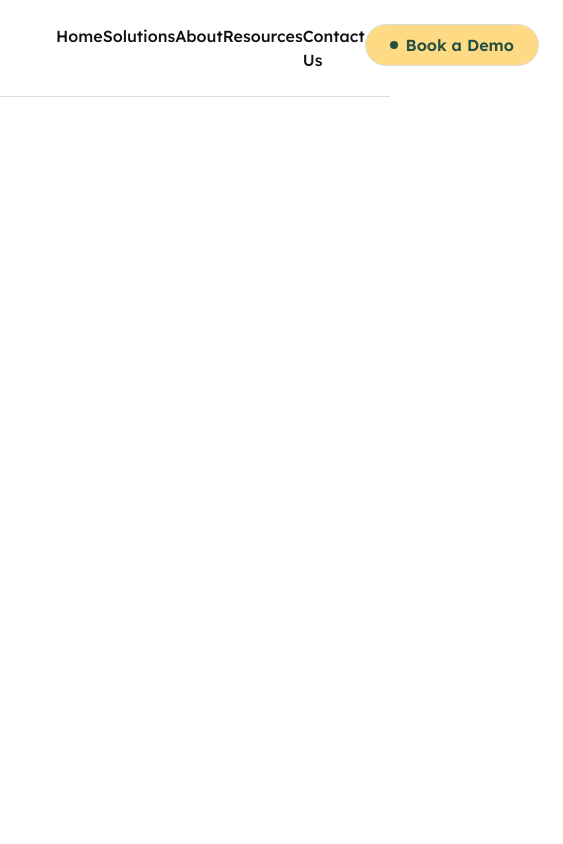
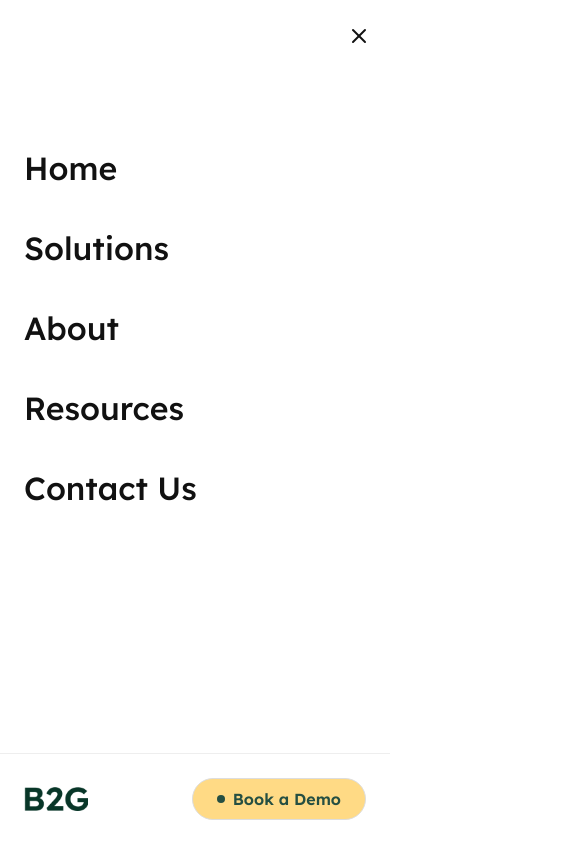
Before and after one commit to raptor-07/b2gs-test-v3, a Next.js app: page / in a window 390 px wide. Both pictures are taken after a click on the button "Toggle menu". Shown: the whole page, 563 px wide, since content can reach past the window. Built offline with nearby package versions, Linux system fonts and the light colour scheme.

Commit message:
create overlay fo mobile view

```diff
--- a/src/ui/header/animations/variants.ts
+++ b/src/ui/header/animations/variants.ts
@@ -8,49 +8,37 @@ export const underlineMotion: Variants = {
   },
 };
 
-export const drawerVariants: Variants = {
+export const overlayVariants: Variants = {
   closed: {
     x: "100%",
     transition: {
       type: "spring",
-      stiffness: 400,
-      damping: 40,
+      damping: 30,
     },
   },
   open: {
     x: 0,
     transition: {
       type: "spring",
-      stiffness: 400,
-      damping: 40,
+      damping: 30,
     },
   },
 };
 
 export const menuItemVariants: Variants = {
-  closed: { x: 20, opacity: 0 },
-  open: {
+  initial: { x: 50, opacity: 0 },
+  animate: (i: number) => ({
     x: 0,
     opacity: 1,
     transition: {
+      delay: i * 0.1,
       type: "spring",
-      stiffness: 300,
-      damping: 30,
+      damping: 25,
     },
-  },
+  }),
 };
 
-export const hamburgerVariants: Variants = {
-  closed: { rotate: 0, y: 0 },
-  open: { rotate: 45, y: 8 },
+export const menuButtonVariants: Variants = {
+  visible: { opacity: 1 },
+  hidden: { opacity: 0 },
 };
-
-export const hamburgerMiddleVariants: Variants = {
-  closed: { opacity: 1 },
-  open: { opacity: 0 },
-};
-
-export const hamburgerBottomVariants: Variants = {
-  closed: { rotate: 0, y: 0 },
-  open: { rotate: -45, y: -8 },
-};
--- a/src/ui/header/components/client/HeaderContent.tsx
+++ b/src/ui/header/components/client/HeaderContent.tsx
@@ -2,22 +2,17 @@
 
 import { useState } from "react";
 import Link from "next/link";
-import { useReducedMotion } from "framer-motion";
 import { useScreenSize } from "@/hooks/useScreenSize";
 import { LogoImage } from "../server/LogoImage";
-import { NavItem } from "../../types";
+import { HeaderContentProps } from "../../types";
 import { NavigationMenu } from "./NavigationMenu";
 import { MenuToggle } from "./MenuToggle";
-import { MobileDrawer } from "./MobileDrawer";
-
-interface HeaderContentProps {
-  items: NavItem[];
-}
+import { MobileOverlay } from "./MobileOverlay";
 
 function HeaderSkeleton({ items }: HeaderContentProps) {
   return (
-    <div className="flex h-16 items-center justify-between">
-      <div className="h-8 w-32 bg-gray-100 animate-pulse rounded" />
+    <div className="flex w-full items-center justify-between">
+      <div className="h-8 w-32 min-w-[128px] bg-gray-100 animate-pulse rounded" />
       <div className="hidden md:flex space-x-8">
         {items.map((_, i) => (
           <div key={i} className="h-4 w-20 bg-gray-100 animate-pulse rounded" />
@@ -32,36 +27,30 @@ function HeaderSkeleton({ items }: HeaderContentProps) {
 export function HeaderContent({ items }: HeaderContentProps) {
   const { isMobile, isLoading } = useScreenSize();
   const [isOpen, setIsOpen] = useState(false);
-  const preferReducedMotion = useReducedMotion();
-  const shouldReduceMotion = preferReducedMotion === null ? false : preferReducedMotion;
 
   if (isLoading) {
     return <HeaderSkeleton items={items} />;
   }
 
   return (
-    <div className="flex h-16 items-center justify-between">
-      <Link href="/" className="relative block h-8 w-32">
+    <>
+      <div className="flex w-full items-center justify-between">
+        <Link href="/">
           <LogoImage variant={isMobile ? "mobile" : "desktop"} />
         </Link>
 
         {isMobile ? (
-        <>
-          <MenuToggle
-            isOpen={isOpen}
-            onClick={() => setIsOpen(!isOpen)}
-            shouldReduceMotion={shouldReduceMotion}
-          />
-          <MobileDrawer
-            isOpen={isOpen}
-            onClose={() => setIsOpen(false)}
-            items={items}
-            shouldReduceMotion={shouldReduceMotion}
-          />
-        </>
+          <MenuToggle isOpen={isOpen} onClick={() => setIsOpen(!isOpen)} />
         ) : (
           <NavigationMenu items={items} />
         )}
       </div>
+
+      <MobileOverlay
+        items={items}
+        isOpen={isOpen}
+        onClose={() => setIsOpen(false)}
+      />
+    </>
   );
 }
--- a/src/ui/header/components/client/MenuToggle.tsx
+++ b/src/ui/header/components/client/MenuToggle.tsx
@@ -1,52 +1,21 @@
 "use client";
 
+import { Menu } from "lucide-react";
 import { motion } from "framer-motion";
-import {
-  hamburgerVariants,
-  hamburgerMiddleVariants,
-  hamburgerBottomVariants,
-} from "../../animations/variants";
 import { MenuButtonProps } from "../../types";
+import { menuButtonVariants } from "../../animations/variants";
 
-export function MenuToggle({
-  isOpen,
-  onClick,
-  shouldReduceMotion,
-}: MenuButtonProps) {
-  const transition = shouldReduceMotion
-    ? { duration: 0.1 }
-    : { type: "spring", stiffness: 400, damping: 40 };
-
+export function MenuToggle({ isOpen, onClick }: MenuButtonProps) {
   return (
-    <button
+    <motion.button
       onClick={onClick}
-      className="z-50 p-2"
+      className="z-50 p-2 text-gray-800"
+      animate={isOpen ? "hidden" : "visible"}
+      variants={menuButtonVariants}
       aria-label="Toggle menu"
       aria-expanded={isOpen}
     >
-      <motion.div
-        animate={isOpen ? "open" : "closed"}
-        className="relative h-6 w-6"
-      >
-        <motion.span
-          variants={hamburgerVariants}
-          transition={transition}
-          className="absolute h-0.5 w-6 bg-gray-800 transform-gpu"
-          style={{ top: 0 }}
-        />
-        <motion.span
-          variants={hamburgerMiddleVariants}
-          transition={transition}
-          className="absolute h-0.5 w-6 bg-gray-800 transform-gpu"
-          style={{ top: "50%" }}
-        />
-        <motion.span
-          variants={hamburgerBottomVariants}
-          transition={transition}
-          className="absolute h-0.5 w-6 bg-gray-800 transform-gpu"
-          style={{ bottom: 0 }}
-        />
-      </motion.div>
-    </button>
+      <Menu size={24} />
+    </motion.button>
   );
 }
--- a/src/ui/header/components/client/MobileDrawer.tsx
+++ /dev/null
@@ -1,70 +0,0 @@
-"use client";
-
-import { motion, AnimatePresence } from "framer-motion";
-import Link from "next/link";
-import DemoButton from "@/components/buttons/demo-button";
-import { MobileDrawerProps } from "../../types";
-import { drawerVariants, menuItemVariants } from "../../animations/variants";
-
-export function MobileDrawer({
-  items,
-  isOpen,
-  onClose,
-  shouldReduceMotion,
-}: MobileDrawerProps) {
-  const transition = shouldReduceMotion
-    ? { duration: 0.1 }
-    : { type: "spring", stiffness: 400, damping: 40 };
-
-  return (
-    <AnimatePresence>
-      {isOpen && (
-        <>
-          <motion.div
-            initial={{ opacity: 0 }}
-            animate={{ opacity: 1 }}
-            exit={{ opacity: 0 }}
-            transition={shouldReduceMotion ? { duration: 0.1 } : undefined}
-            className="fixed inset-0 bg-black/20 backdrop-blur-sm"
-            onClick={onClose}
-          />
-          <motion.div
-            initial="closed"
-            animate="open"
-            exit="closed"
-            variants={drawerVariants}
-            transition={transition}
-            className="fixed inset-y-0 right-0 w-64 bg-white p-6 shadow-lg"
-          >
-            <div className="flex h-full flex-col">
-              <div className="flex flex-col space-y-6 pt-8">
-                {items.map((item, i) => (
-                  <motion.div
-                    key={item.name}
-                    custom={i}
-                    variants={menuItemVariants}
-                  >
-                    <Link
-                      href={item.href}
-                      className="text-lg font-medium text-gray-800 hover:text-primary-500"
-                      onClick={onClose}
-                    >
-                      {item.name}
-                    </Link>
-                  </motion.div>
-                ))}
-              </div>
-              <motion.div
-                className="mt-auto"
-                custom={items.length}
-                variants={menuItemVariants}
-              >
-                <DemoButton className="w-full" />
-              </motion.div>
-            </div>
-          </motion.div>
-        </>
-      )}
-    </AnimatePresence>
-  );
-}
--- /dev/null
+++ b/src/ui/header/components/client/MobileOverlay.tsx
@@ -0,0 +1,72 @@
+"use client";
+
+import { motion, AnimatePresence } from "framer-motion";
+import { X } from "lucide-react";
+import Link from "next/link";
+import DemoButton from "@/components/buttons/demo-button";
+import { LogoImage } from "../server/LogoImage";
+import { overlayVariants, menuItemVariants } from "../../animations/variants";
+import { MobileOverlayProps } from "../../types";
+
+export function MobileOverlay({ isOpen, onClose, items }: MobileOverlayProps) {
+  return (
+    <AnimatePresence>
+      {isOpen && (
+        <motion.div
+          initial="closed"
+          animate="open"
+          exit="closed"
+          variants={overlayVariants}
+          className="fixed inset-0 z-[100] bg-white top-0"
+        >
+          <div className="flex flex-col min-h-screen">
+            {/* Fixed Top Section */}
+            <div className="sticky top-0 p-6 bg-white">
+              <motion.button
+                onClick={onClose}
+                className="text-gray-800 absolute right-[5%] top-[50%]"
+                whileHover={{ scale: 1.1 }}
+                aria-label="Close menu"
+              >
+                <X size={24} />
+              </motion.button>
+            </div>
+
+            {/* Scrollable Middle Section */}
+            <div className="flex-1 overflow-y-auto px-6 pt-24 pb-32">
+              <nav className="flex flex-col space-y-8">
+                {items.map((item, i) => (
+                  <motion.div
+                    key={item.name}
+                    custom={i}
+                    initial="initial"
+                    animate="animate"
+                    variants={menuItemVariants}
+                  >
+                    <Link
+                      href={item.href}
+                      className="text-2xl font-medium text-gray-800 hover:text-primary-500"
+                      onClick={onClose}
+                    >
+                      {item.name}
+                    </Link>
+                  </motion.div>
+                ))}
+              </nav>
+            </div>
+
+            {/* Fixed Bottom Section */}
+            <div className="sticky bottom-0 border-t border-gray-100 bg-white p-6">
+              <div className="flex items-center justify-between gap-4">
+                <div className="">
+                  <LogoImage variant="mobile" />
+                </div>
+                <DemoButton />
+              </div>
+            </div>
+          </div>
+        </motion.div>
+      )}
+    </AnimatePresence>
+  );
+}
--- a/src/ui/header/components/server/HeaderRoot.tsx
+++ b/src/ui/header/components/server/HeaderRoot.tsx
@@ -11,7 +11,7 @@ const navItems = [
 export default function Header() {
   return (
     <header className="sticky top-0 z-50 w-full border-b bg-white/80 backdrop-blur-sm">
-      <div className="container mx-auto px-4">
+      <div className="">
         <HeaderContent items={navItems} />
       </div>
     </header>
--- a/src/ui/header/components/server/LogoImage.tsx
+++ b/src/ui/header/components/server/LogoImage.tsx
@@ -1,7 +1,7 @@
 import Image, { ImageProps } from "next/image";
-import { cn } from "@/utils/cn";
 
-interface LogoImageProps extends Omit<ImageProps, "src" | "alt" | "width" | "height"> {
+interface LogoImageProps
+  extends Omit<ImageProps, "src" | "alt" | "width" | "height"> {
   variant: "mobile" | "desktop";
 }
 
@@ -10,18 +10,19 @@ export function LogoImage({
   className,
   ...props
 }: LogoImageProps) {
-  const imagePath = variant === "mobile"
-    ? "/assets/logo/mobile/text-logo.png"
-    : "/assets/logo/desktop/text-logo.png";
+  const imagePath =
+    variant === "mobile"
+      ? "/assets/logo/mobile/text-logo.png"
+      : "/assets/logo/desktop/text-logo.png";
 
   return (
     <Image
       src={imagePath}
       alt="Logo"
       width={variant === "mobile" ? 64 : 128}
-      height={32}
+      height={0}
       priority
-      className={cn("object-contain", className)}
+      className={className}
       {...props}
     />
   );
--- a/src/ui/header/index.ts
+++ b/src/ui/header/index.ts
@@ -7,7 +7,7 @@ export { LogoImage } from "./components/server/LogoImage";
 // Export client components
 export { NavigationMenu } from "./components/client/NavigationMenu";
 export { MenuToggle } from "./components/client/MenuToggle";
-export { MobileDrawer } from "./components/client/MobileDrawer";
+// export { MobileDrawer } from "./components/client/MobileDrawer";
 export { HeaderContent } from "./components/client/HeaderContent";
 
 // Export types
@@ -15,7 +15,7 @@ export type {
   NavItem,
   NavbarProps,
   MenuButtonProps,
-  MobileDrawerProps,
+  // MobileDrawerProps,
   LogoImageProps,
   HeaderContentProps
 } from "./types";
--- a/src/ui/header/types.ts
+++ b/src/ui/header/types.ts
@@ -12,14 +12,12 @@ export interface NavbarProps {
 export interface MenuButtonProps {
   isOpen: boolean;
   onClick: () => void;
-  shouldReduceMotion?: boolean;
 }
 
-export interface MobileDrawerProps {
+export interface MobileOverlayProps {
   items: NavItem[];
   isOpen: boolean;
   onClose: () => void;
-  shouldReduceMotion?: boolean;
 }
 
 export interface LogoImageProps extends Omit<ImageProps, "src" | "alt" | "width" | "height"> {
--- a/tailwind.config.ts
+++ b/tailwind.config.ts
@@ -6,20 +6,8 @@ const config: Config = {
     "./src/pages/**/*.{js,ts,jsx,tsx,mdx}",
     "./src/components/**/*.{js,ts,jsx,tsx,mdx}",
     "./src/app/**/*.{js,ts,jsx,tsx,mdx}",
-  ],
-  safelist: [
-    {
-      pattern:
-        /^bg-(primary|secondary|complementary|accent|illustrations)-(50|100|200|300|400|500|600|700|800|900|950)/,
-    },
-    {
-      pattern:
-        /^text-(primary|secondary|complementary|accent|illustrations)-(50|100|200|300|400|500|600|700|800|900|950)/,
-    },
-    {
-      pattern:
-        /^border-(primary|secondary|complementary|accent|illustrations)-(50|100|200|300|400|500|600|700|800|900|950)/,
-    },
+    "./src/ui/**/*.{js,ts,jsx,tsx,mdx}",
+    "./src/**/*.{js,ts,jsx,tsx}",
   ],
   theme: {
     screens: {
```
Also changed, not shown: src/ui/header/components/MenuButton.tsx (deleted, +0 -48 lines), src/ui/header/components/Navigation.tsx (deleted, +0 -31 lines). Lines whose indentation alone changed are shown as unchanged.
